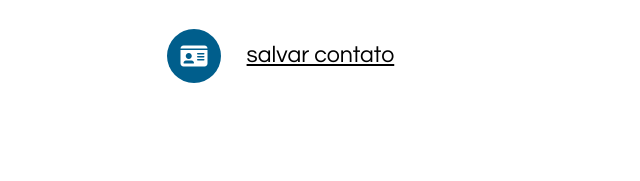
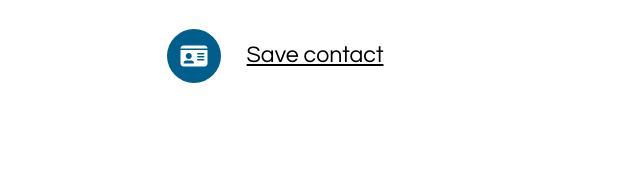
Before and after one commit to charlesrzf/visitcard, a plain HTML site: page index.html in a window 1280 px wide. Shown: the part 863-1044 px from the top of the page, 133-773 px from the left. Drawn offline with Linux system fonts and the light colour scheme.

Commit message:
Improve multilingual support

```diff
--- a/index.html
+++ b/index.html
@@ -55,13 +55,13 @@
         <li>
             <span class="icon card"><i class="fas fa-id-card"></i></span>
             <a href="https://charlesrzf.github.io/card/charlesrf.vcf"
-             id="save-contact" download="charlesrf.vcf"> salvar contato </a>
+             id="save-contact" download="charlesrf.vcf">Salvar contato</a>
         </li>
     </ul>
 </main>
 
 <footer class="footer-art"></footer>
 
-<script src="script.js"></script>
+<script src="scripts.js"></script>
 </body>
 </html>
--- a/scripts.js
+++ b/scripts.js
@@ -1,13 +1,28 @@
-/* Faz o link “salvar contato” baixar o vCard */
-document.getElementById('save-contact').addEventListener('click', function (e) {
-    e.preventDefault();
-    /* coloque charlesrf.vcf na raiz do site */
-   const vcfUrl = 'https://charlesrzf.github.io/card/charlesrf.vcf';
+/*
+ * Ajusta o texto do link de download do vCard de acordo com o idioma do
+ * navegador e aciona o download quando clicado.
+ */
+document.addEventListener('DOMContentLoaded', function () {
+    const link = document.getElementById('save-contact');
+    if (!link) return;
 
-    const link = document.createElement('a');
-    link.href = vcfUrl;
-    link.download = 'charlesrf.vcf';
-    document.body.appendChild(link);
-    link.click();
-    document.body.removeChild(link);
+    const lang = (navigator.language || 'en').toLowerCase().slice(0, 2);
+    const labels = {
+        pt: 'Salvar contato',
+        es: 'Guardar contacto',
+        en: 'Save contact'
+    };
+    link.textContent = labels[lang] || labels.en;
+
+    link.addEventListener('click', function (e) {
+        e.preventDefault();
+        /* coloque charlesrf.vcf na raiz do site */
+        const vcfUrl = 'https://charlesrzf.github.io/card/charlesrf.vcf';
+        const temp = document.createElement('a');
+        temp.href = vcfUrl;
+        temp.download = 'charlesrf.vcf';
+        document.body.appendChild(temp);
+        temp.click();
+        document.body.removeChild(temp);
+    });
 });
```
